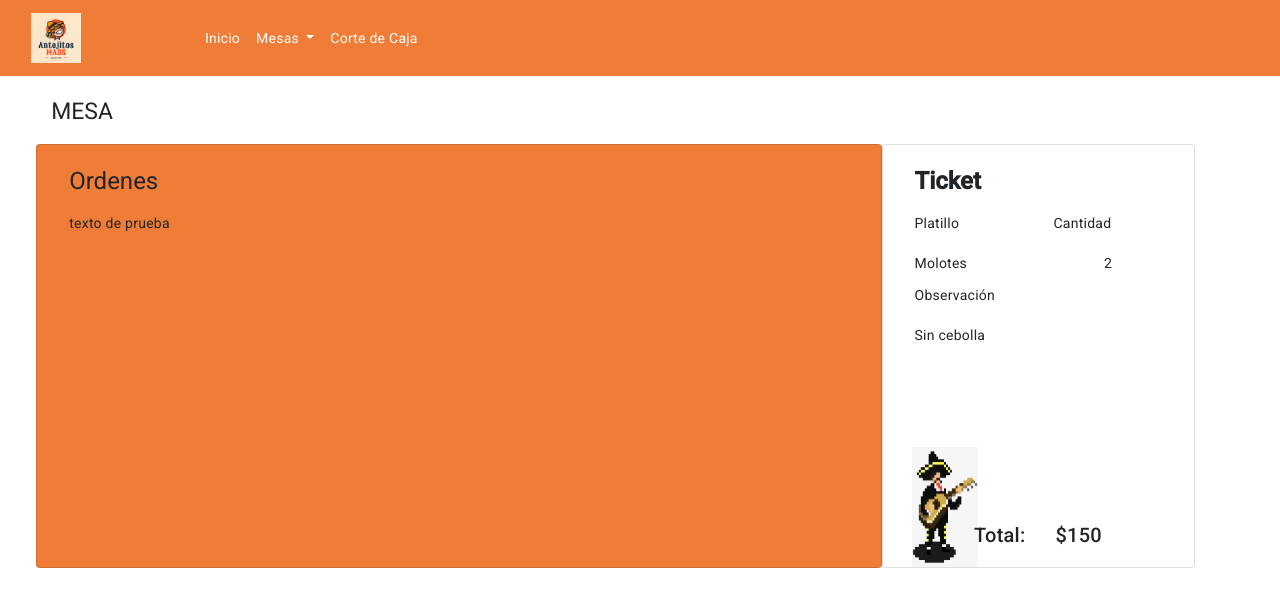
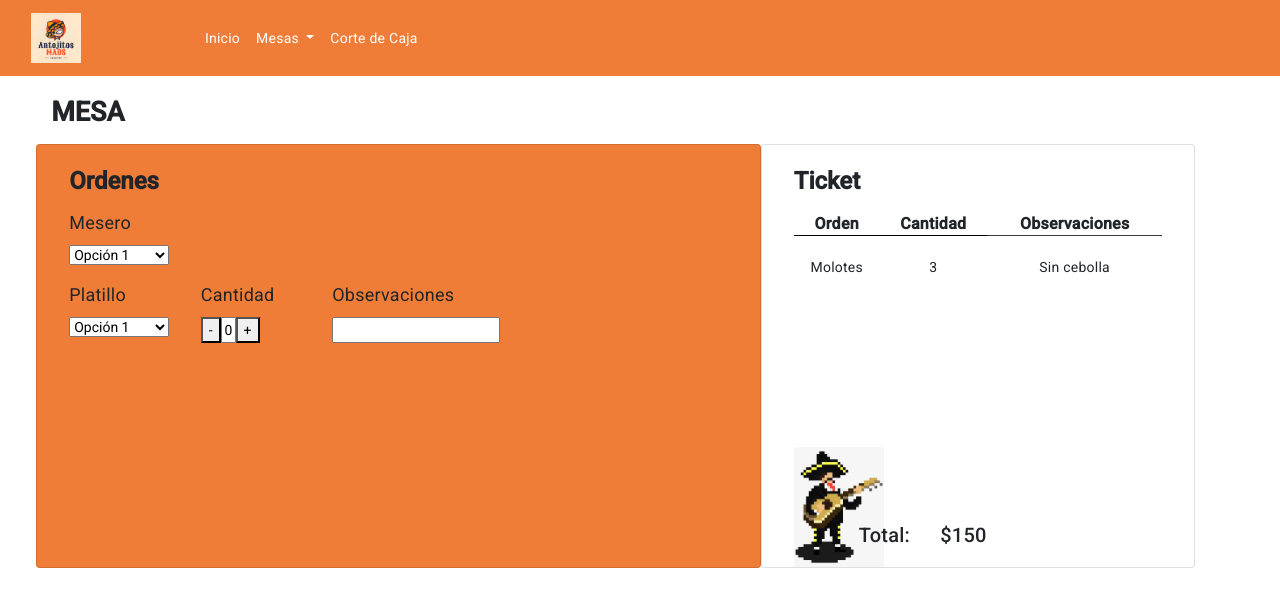
Before and after one commit to Arely2409/AWP_AntojitosRamirez, an Angular app: page /tables in a window 1280 px wide. Shown: the top 606 px of the page. Built offline with nearby package versions, Linux system fonts and the light colour scheme.

Commit message:
update table order

```diff
--- a/src/app/components/cash-break/cash-break.component.html
+++ b/src/app/components/cash-break/cash-break.component.html
@@ -1 +1,31 @@
 <p>cash-break works!</p>
+<p style="font-size: 24px; margin-top: 20px; margin-left: 70px;">Detalles</p>
+<div class="container" style="background-color: #F07D37; margin-top: 10px; padding: 20px;">
+  <p style="font-size: 24px;">Mesa 1</p>
+
+
+    <table style="width: 100%;">
+      <thead>
+        <tr>
+          <th style="font-size: 18px;">Orden</th>
+          <th style="font-size: 18px;">Cantidad</th>
+          <th style="font-size: 18px;">Bebidas</th>
+          <th style="font-size: 18px;">Cantidad</th>
+        </tr>
+      </thead>
+      <tbody>
+        <tr>
+          <td>Enchiladas</td>
+          <td>2</td>
+          <td>Coca-Cola</td>
+          <td>3</td>
+        </tr>
+        <!-- Puedes agregar más filas aquí -->
+      </tbody>
+    </table>
+    <br>
+
+    <div class="total">
+      <p style="font-size: 24px;">Total: $50.00</p>
+    </div>
+  </div>
--- a/src/app/components/tables/tables.component.css
+++ b/src/app/components/tables/tables.component.css
@@ -1,6 +1,6 @@
 #idMesa{
     padding-left: 4%;
-    font-size: 23px;
+    font-size: 27px;
 
 }
 #row1{
@@ -12,11 +12,11 @@
 
 #card1{
     background-color: #F07D37;
-    width: 70% ;
+    width: 60% ;
 }
 
 #card2{
-    width: 26%;
+    width: 36%;
 }
 
 
@@ -25,10 +25,10 @@
     width: 90px;
     position: absolute;
     bottom: 0;
-
 }
 
 #rowTotal{
     position: absolute;
     bottom: 0;
+    padding-left: 15%;
 }
--- a/src/app/components/tables/tables.component.html
+++ b/src/app/components/tables/tables.component.html
@@ -1,12 +1,38 @@
 
   <br>
   <!-- CARD 1 - ORDENES -->
-  <h1 id="idMesa">MESA</h1>
+  <h1 id="idMesa"><strong>MESA</strong></h1>
   <div class="row" id="row1">
     <div class="card" id="card1">
         <div class="card-body">
-            <h1 class="card-title">Ordenes</h1>
-            <p class="card-text"> texto de prueba</p>
+            <h1 class="card-title"><strong>Ordenes</strong></h1>
+            <!-- Mesero -->
+            <p style="font-size: 18px;"> Mesero </p>
+            <select style="width: 100px;">
+              <option value="opcion" >Opción 1</option>
+          </select>
+          <br><br>
+          <!-- Platillo -->
+          <div class="row" style="width: 70%;">
+            <div class="col">
+              <p style="font-size: 18px;"> Platillo </p>
+              <select style="width: 100px;">
+              <option value="opcion" >Opción 1</option>
+              </select>
+            </div>
+            <div class="col">
+              <p style="font-size: 18px;"> Cantidad </p>
+                <button id="disminuir">-</button>
+                <input type="text" id="valor" value="0" style="width: 15px;">
+                <button id="aumentar">+</button>
+            </div>
+            <div class="col">
+              <p style="font-size: 18px;"> Observaciones </p>
+              <input type="text">
+            </div>
+        </div>
+
+
         </div>
     </div>
 
@@ -15,26 +41,33 @@
     <div class="card" id="card2">
         <div class="card-body" >
             <h1 id="textTicket"><strong>Ticket</strong></h1>
-            <div class="row">
-              <div class="col">Platillo
-                <br><br>
-                  <p id="idPlatillo">Molotes</p>
-              </div>
-              <div class="col" id="idCantidadP">Cantidad
-                <br><br>
-                <p style="text-align: center;">2</p>
-              </div>
-              <div class="col" id="idObservación">Observación
-                <br><br>
-                <p>Sin cebolla</p>
+            <table style="width: 100%; text-align: center;">
+              <thead>
+                <tr>
+                  <th style="font-size: 16px; border-bottom: 1px solid #000; ">Orden</th>
+                  <th style="font-size: 16px; border-bottom: 1px solid #000; ">Cantidad</th>
+                  <th style="font-size: 16px; border-bottom: 1px solid #3a3939; ">Observaciones</th>
+                </tr>
+              </thead>
+              <br>
+              <tbody>
+                <tr>
+                  <td>Molotes</td>
+                  <td>3</td>
+                  <td>Sin cebolla</td>
+                </tr>
 
-              </div>
-              <img src="assets/mariachi.png" id="mariachi" class="card-img-top" alt="mariachi">
-              <div class="row" id="rowTotal">
-                <h2 class="col" style="text-align:end;">Total:</h2>
-                <h2 class="col" id="idTotal">$150</h2>
-              </div>
+
+              </tbody>
+            </table>
+            <img src="assets/mariachi.png" id="mariachi" class="card-img-top" alt="mariachi">
+
+
+            <div class="row" id="rowTotal">
+              <h2 class="col" style="text-align:end;">Total:</h2>
+              <h2 class="col" id="idTotal">$150</h2>
             </div>
+
         </div>
     </div>
 </div>
```
